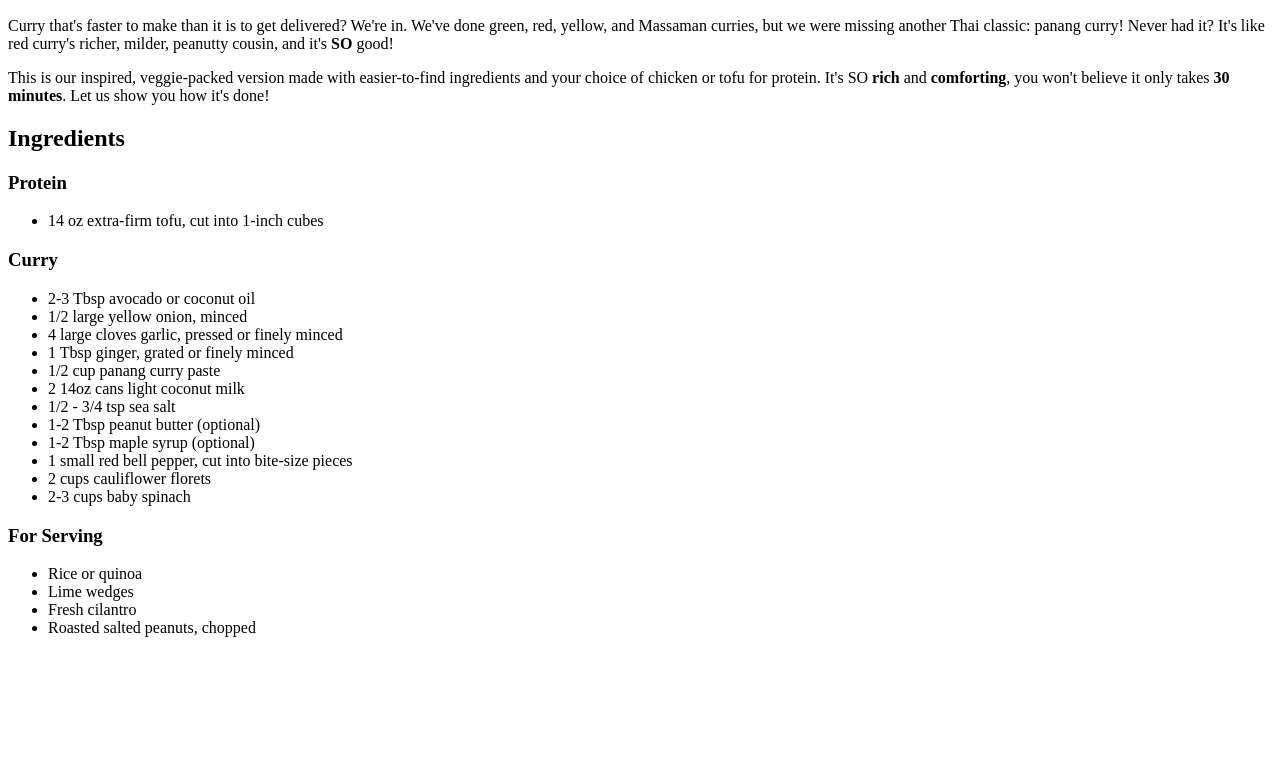
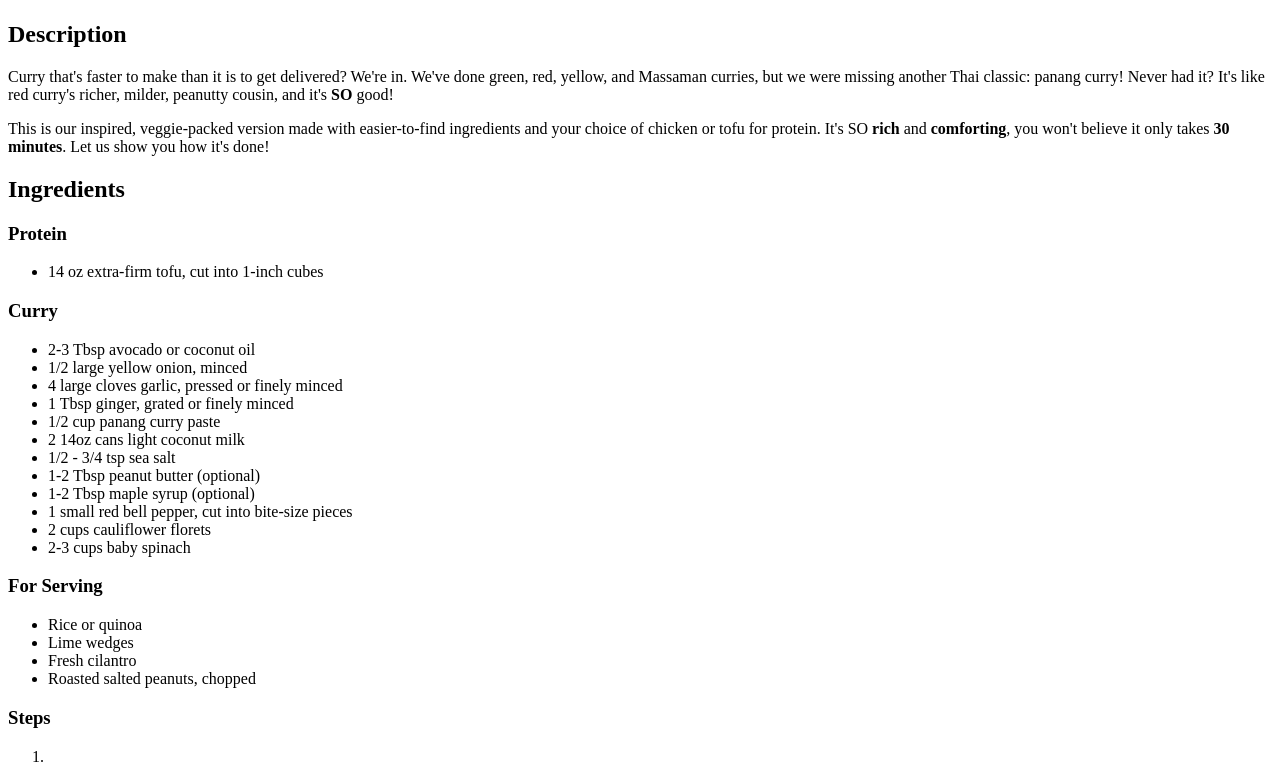
Before and after one commit to jtchap27/odin-recipes, a plain HTML site: page recipes/curry.html in a window 1280 px wide. Shown: the part 383-1165 px from the top of the page. Before the commit the page ends 1036 px from the top, so only its background shows below. Drawn offline with Linux system fonts and the light colour scheme.

Commit message:
Clean up code lines and finish ingredients section
Save progress with making the code lines pretty and finishing the ingredients section before starting the steps section.

```diff
--- a/recipes/curry.html
+++ b/recipes/curry.html
@@ -11,16 +11,18 @@
     <h1>Panang Curry</h1>
     <p><img src="../img/curry.jpg" alt="Yummy bowl of orange curry"/></p>
 
+    <h2>Description</h2>
+
     <p>Curry that's faster to make than it is to get delivered? We're in. We've done green, red, yellow, and Massaman curries, but we were missing another Thai classic: panang curry! Never had it? It's like red curry's richer, milder, peanutty cousin, and it's <strong>SO</strong> good!</p>
 
     <p>This is our inspired, veggie-packed version made with easier-to-find ingredients and your choice of chicken or tofu for protein. It's SO <strong>rich</strong> and <strong>comforting</strong>, you won't believe it only takes <strong>30 minutes</strong>. Let us show you how it's done!</p>
 
     <h2>Ingredients</h2>
 
-    <h3>Protein</h3>
-      <ul>
-        <li>14 oz extra-firm tofu, cut into 1-inch cubes</li>
-      </ul>
+      <h3>Protein</h3>
+        <ul>
+          <li>14 oz extra-firm tofu, cut into 1-inch cubes</li>
+        </ul>
 
       <h3>Curry</h3>
         <ul>
@@ -44,6 +46,12 @@
           <li>Lime wedges</li>
           <li>Fresh cilantro</li>
           <li>Roasted salted peanuts, chopped</li>
+        </ul>
+
+      <h3>Steps</h3>
+        <ol>
+          <li>
+        </ol>
 
   </body>
 
```
